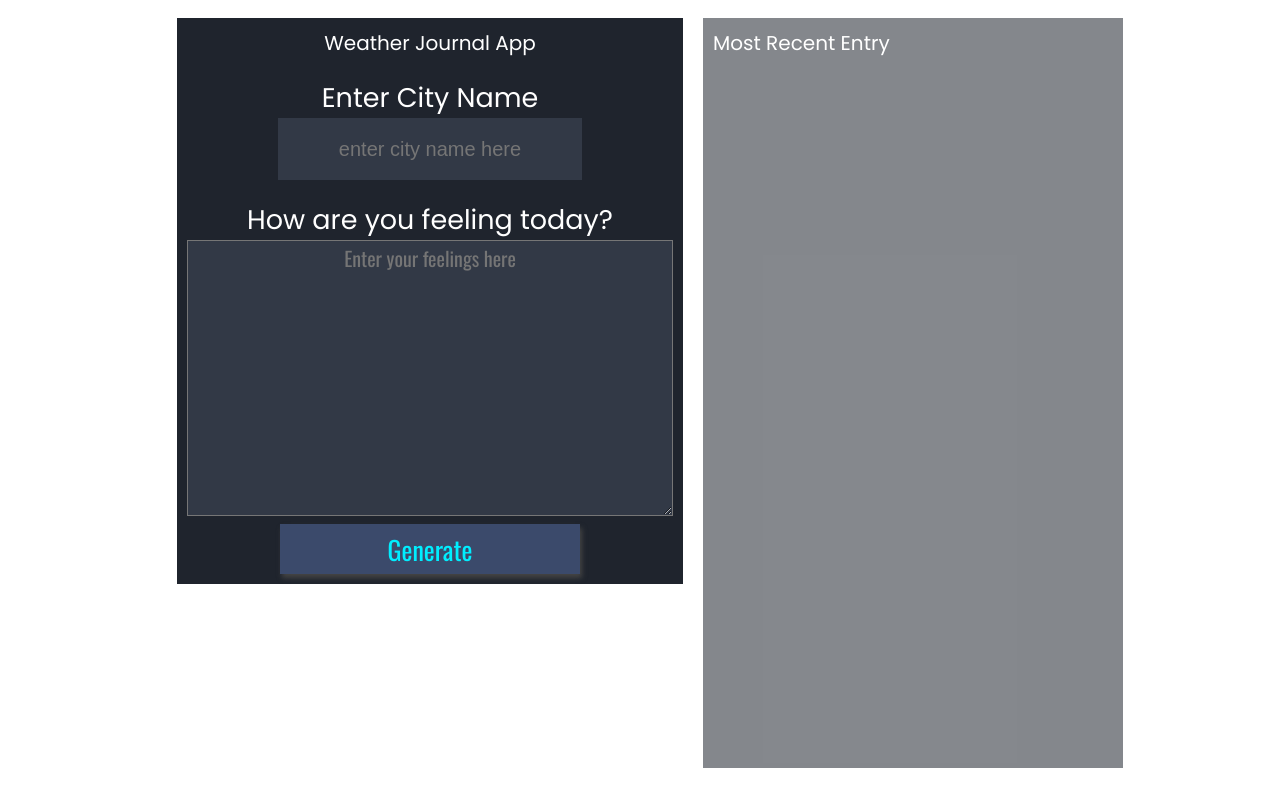
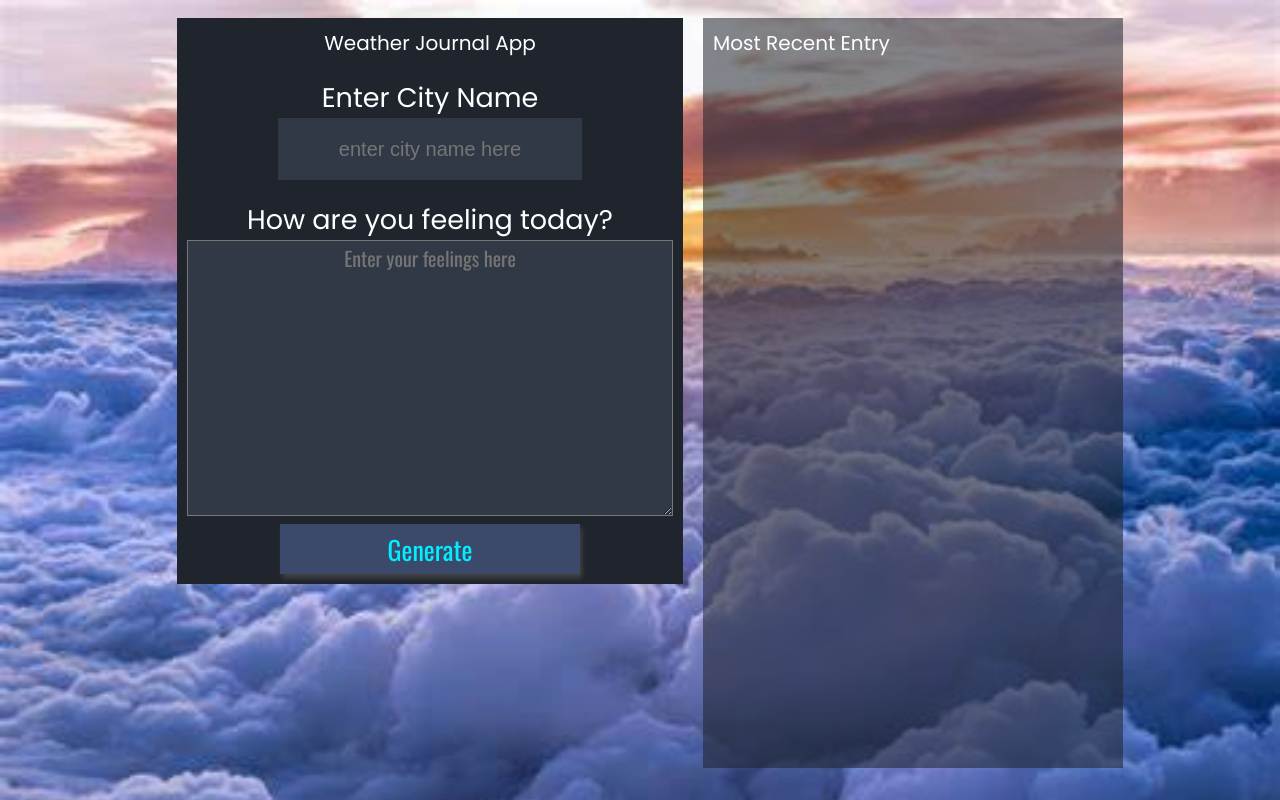
Before and after one commit to Azamatnuu1999/WeatherApp, a website: page website/index.html in a window 1280 px wide. Drawn offline with nearby package versions, Linux system fonts and the light colour scheme; no server answers; a web font is replaced by a local one.

Commit message:
Update style.css

```diff
--- a/website/style.css
+++ b/website/style.css
@@ -9,7 +9,7 @@
 
 body{
     font-family: 'Poppins', sans-serif;
-    background-image: url(../Images/weather.jpg);
+    background-image: url(./weather.jpg);
     background-repeat: no-repeat;
     background-size: cover;
 }
```
